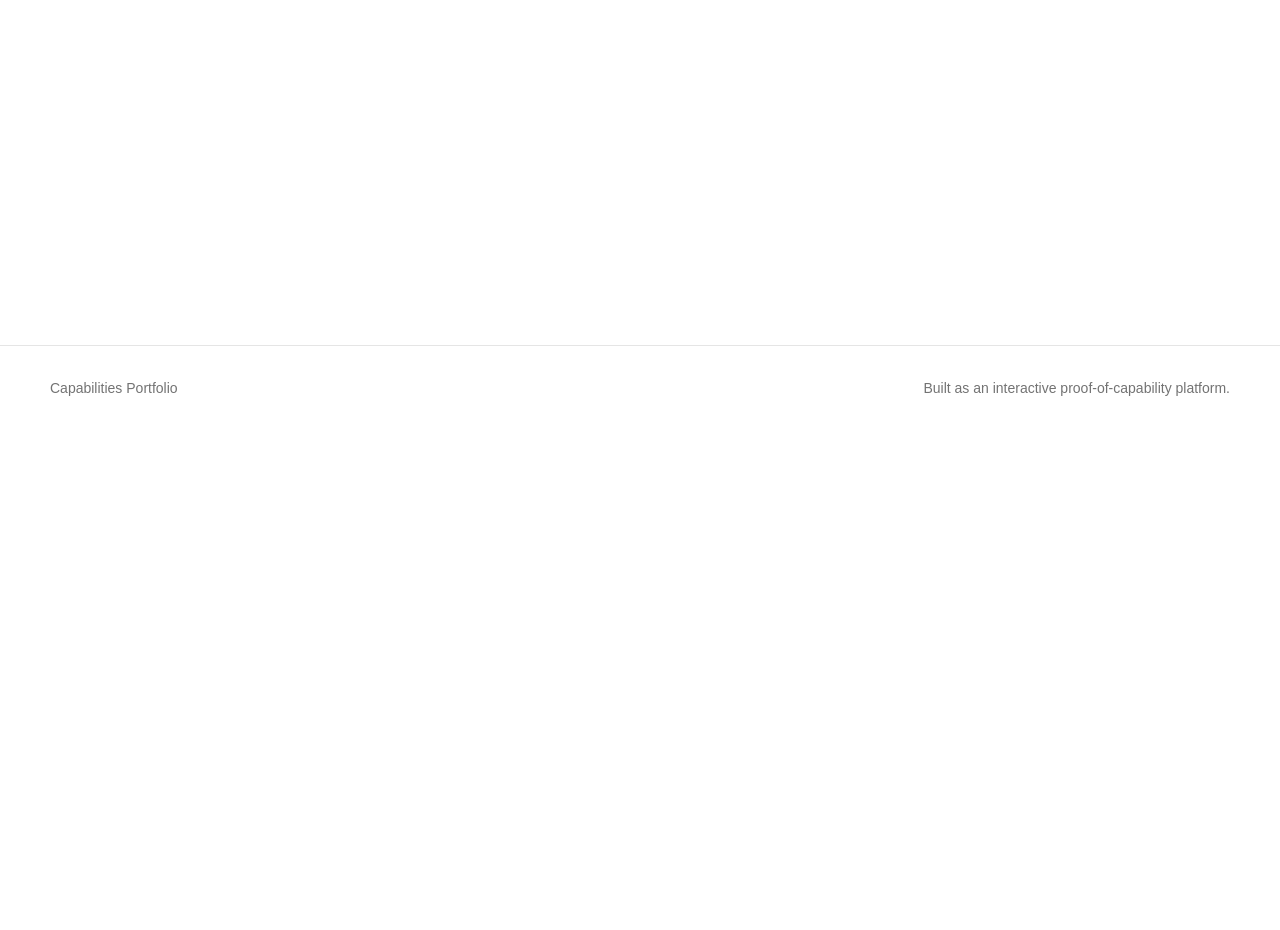
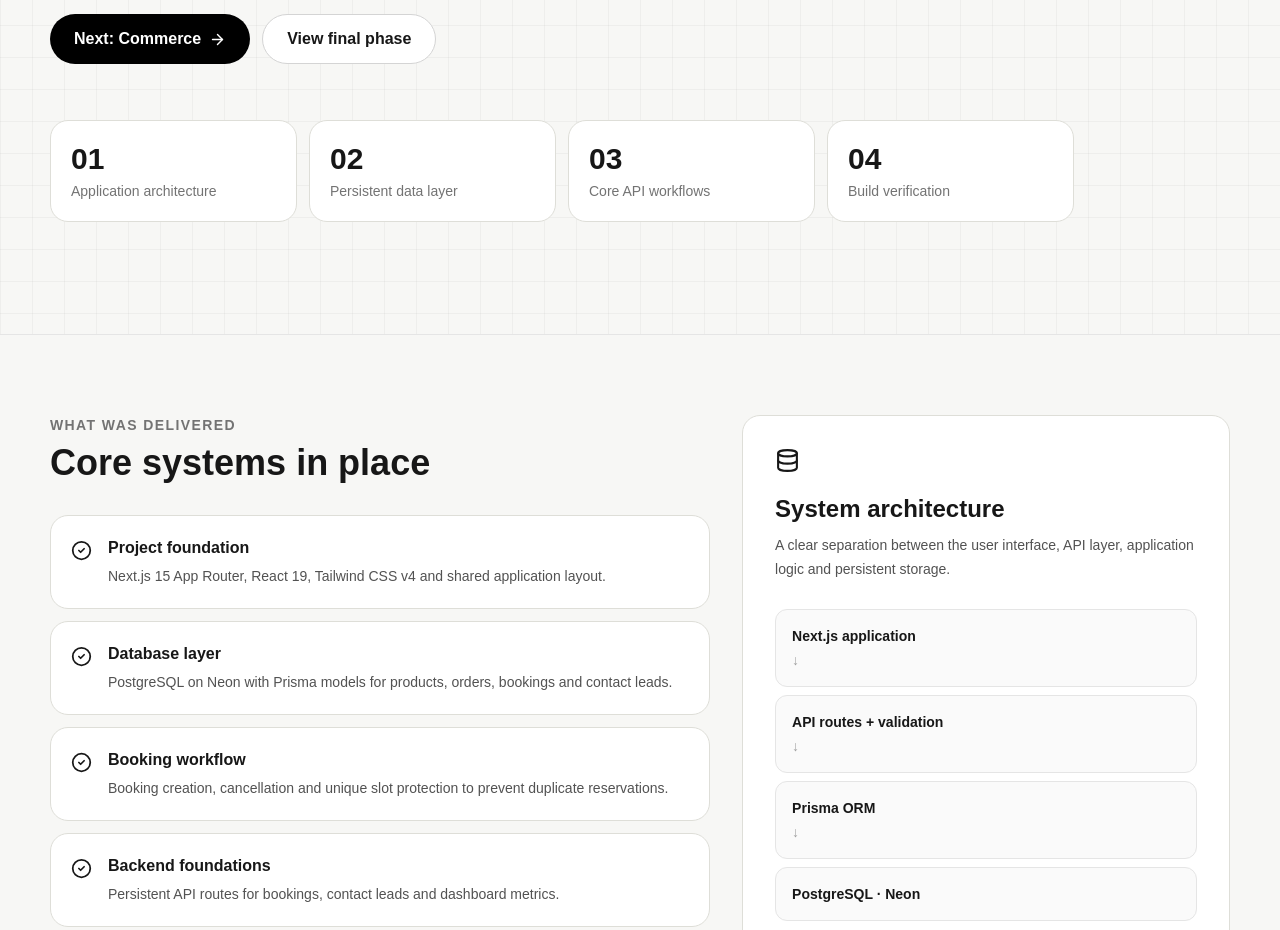
Before and after one commit to sanskar-s8n/capabilities-portfolio, a Next.js app: page /progress/phase-1 in a window 1280 px wide. Before the commit this address had no page. Shown: the part 520-1450 px from the top of the page. Before the commit the page ends 950 px from the top, so only its background shows below. Built offline with nearby package versions, Linux system fonts and the light colour scheme.

Commit message:
Add phase 1 project progress presentation

```diff
--- /dev/null
+++ b/app/progress/phase-1/page.tsx
@@ -0,0 +1,48 @@
+import Link from "next/link";
+import { ArrowRight, CheckCircle2, Database, Server, ShieldCheck, Workflow } from "lucide-react";
+
+const items = [
+  ["Project foundation", "Next.js 15 App Router, React 19, Tailwind CSS v4 and shared application layout."],
+  ["Database layer", "PostgreSQL on Neon with Prisma models for products, orders, bookings and contact leads."],
+  ["Booking workflow", "Booking creation, cancellation and unique slot protection to prevent duplicate reservations."],
+  ["Backend foundations", "Persistent API routes for bookings, contact leads and dashboard metrics."],
+  ["Build verification", "Production build completed successfully with TypeScript checks and static page generation."]
+];
+
+export default function PhaseOnePage() {
+  return <div>
+    <section className="grid-bg border-b border-neutral-200">
+      <div className="container-page py-20 md:py-28">
+        <div className="pill mb-6">Project progress · Phase 01 / 03</div>
+        <p className="text-sm font-bold uppercase tracking-widest text-neutral-500">The foundation</p>
+        <h1 className="mt-3 max-w-4xl text-5xl md:text-7xl font-black tracking-tight leading-[.98]">Build the engine.<span className="block text-neutral-500">Make it reliable.</span></h1>
+        <p className="mt-7 max-w-2xl text-lg leading-8 text-neutral-600">The first stage established the application architecture, database layer and core backend workflows that the rest of the portfolio depends on.</p>
+        <div className="mt-9 flex flex-wrap gap-3">
+          <Link href="/progress/phase-2" className="rounded-full bg-black px-6 py-3 font-semibold text-white flex items-center gap-2">Next: Commerce <ArrowRight size={17}/></Link>
+          <Link href="/progress/phase-3" className="rounded-full border border-neutral-300 bg-white px-6 py-3 font-semibold">View final phase</Link>
+        </div>
+        <div className="mt-14 grid grid-cols-2 md:grid-cols-4 gap-3 max-w-5xl">
+          {[["01","Application architecture"],["02","Persistent data layer"],["03","Core API workflows"],["04","Build verification"]].map(([n,l])=><div className="card p-5" key={n}><div className="text-3xl font-black">{n}</div><div className="mt-1 text-sm text-neutral-500">{l}</div></div>)}
+        </div>
+      </div>
+    </section>
+    <section className="container-page py-16 md:py-20">
+      <div className="grid lg:grid-cols-[1.15fr_.85fr] gap-8">
+        <div>
+          <p className="text-sm font-bold uppercase tracking-widest text-neutral-500">What was delivered</p>
+          <h2 className="mt-2 text-3xl md:text-4xl font-black">Core systems in place</h2>
+          <div className="mt-8 space-y-3">{items.map(([title,desc])=><div className="card p-5 flex gap-4" key={title}><CheckCircle2 className="shrink-0 mt-1" size={21}/><div><h3 className="font-bold">{title}</h3><p className="mt-1 text-sm leading-6 text-neutral-600">{desc}</p></div></div>)}</div>
+        </div>
+        <aside className="card p-7 md:p-8 h-fit">
+          <Database size={25}/><h3 className="mt-5 text-2xl font-black">System architecture</h3>
+          <p className="mt-2 text-sm leading-6 text-neutral-600">A clear separation between the user interface, API layer, application logic and persistent storage.</p>
+          <div className="mt-7 space-y-2 text-sm font-semibold">
+            {["Next.js application","API routes + validation","Prisma ORM","PostgreSQL · Neon"].map((x,i)=><div className="rounded-xl border border-neutral-200 bg-neutral-50 p-4" key={x}>{x}{i<3&&<div className="text-neutral-400 mt-1">↓</div>}</div>)}
+          </div>
+          <div className="mt-6 rounded-xl bg-neutral-100 p-4 text-sm"><span className="font-bold">Verification note:</span> The build passed. Neon connectivity is currently being re-checked after a later P1001 connection failure.</div>
+        </aside>
+      </div>
+    </section>
+    <section className="container-page pb-20"><div className="card bg-black text-white p-7 md:p-10 flex flex-col md:flex-row md:items-center justify-between gap-6"><div><p className="text-xs uppercase tracking-widest text-neutral-400">Phase 01 outcome</p><h2 className="mt-2 text-2xl md:text-3xl font-black">A working foundation for real features.</h2><p className="mt-2 text-neutral-400">The project is ready for commerce and user-facing workflows.</p></div><Link href="/progress/phase-2" className="rounded-full bg-white text-black px-5 py-3 font-semibold inline-flex items-center gap-2">Continue <ArrowRight size={16}/></Link></div></section>
+  </div>;
+}
```
